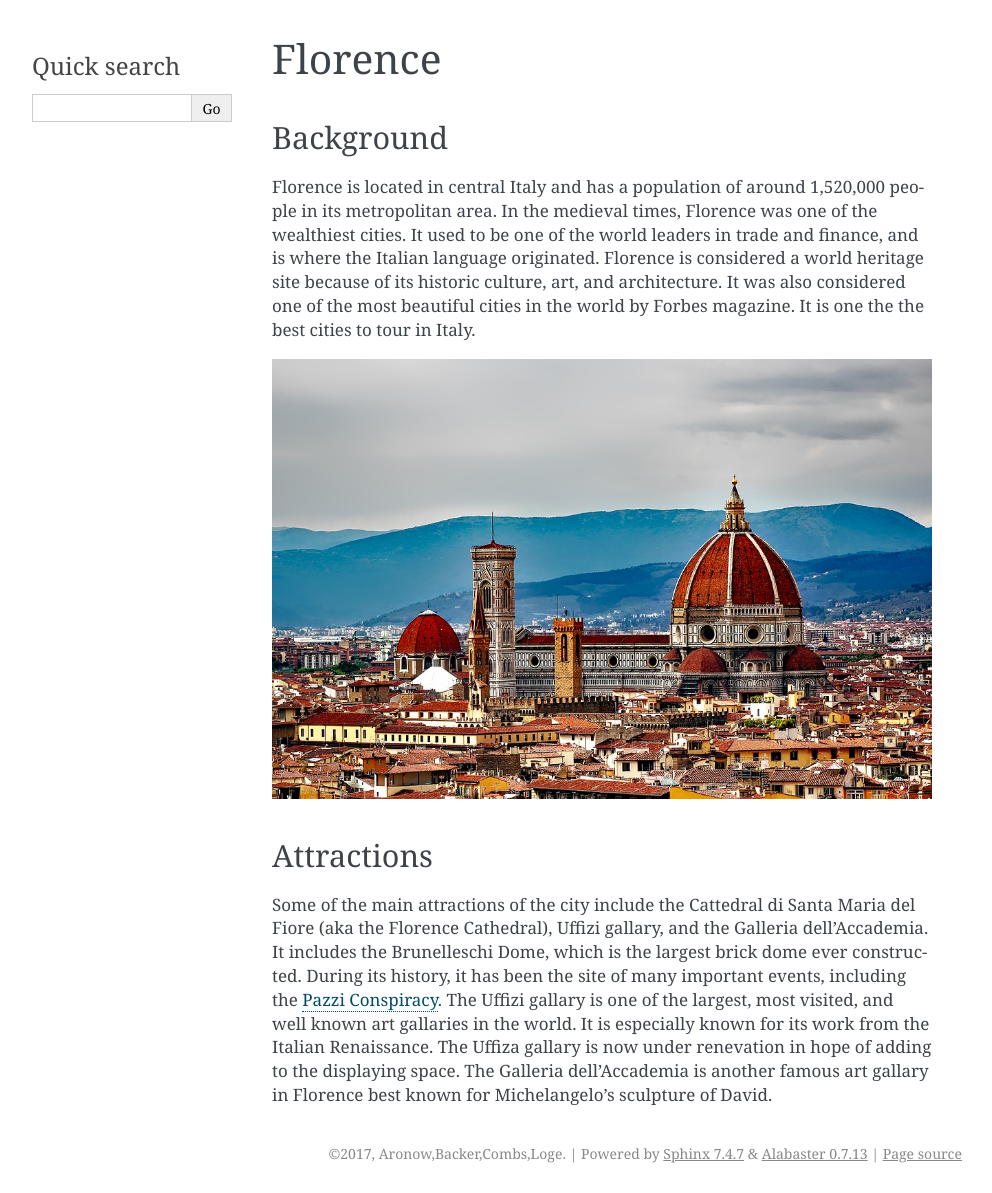
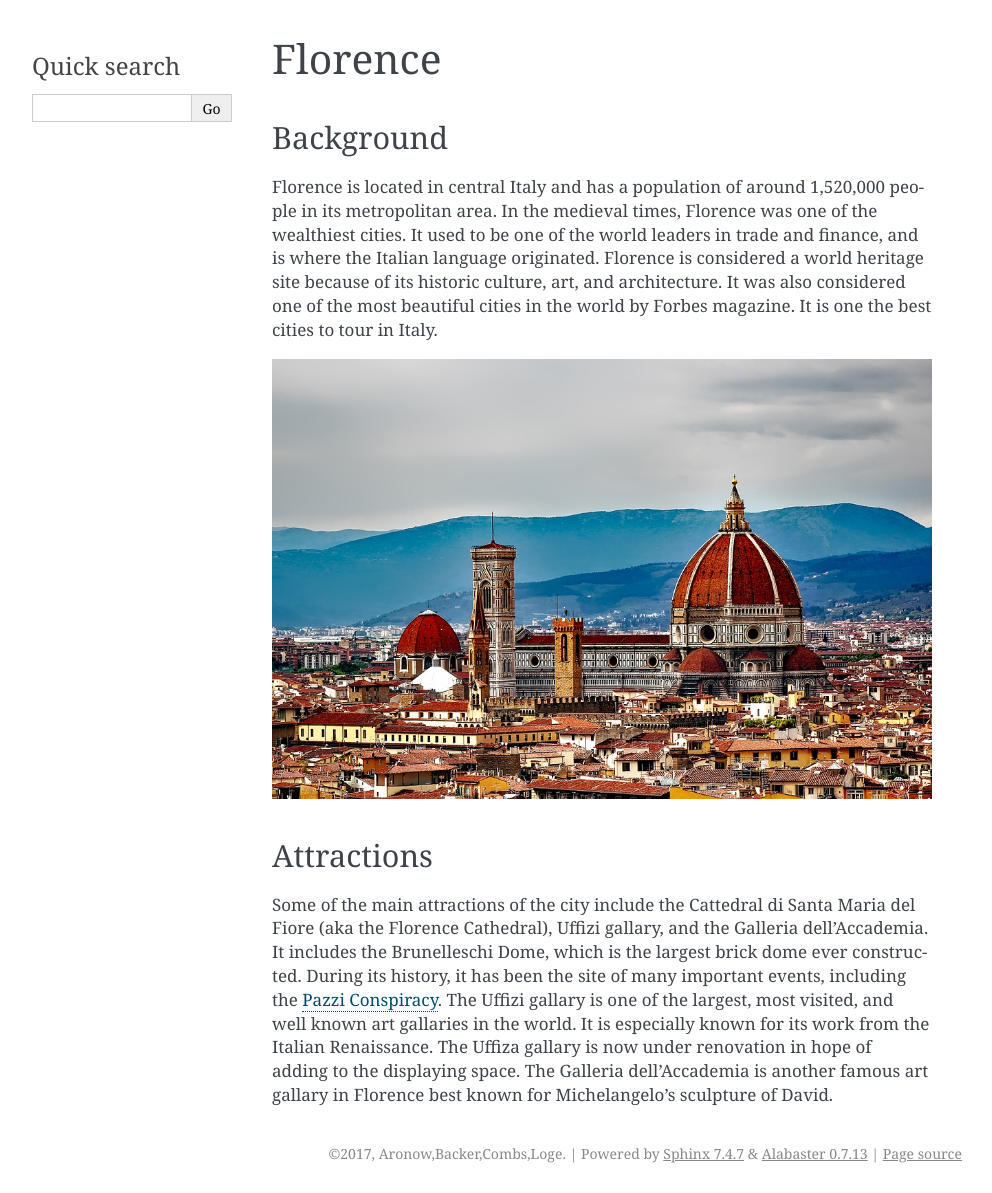
Before and after one commit to tloge/Cities_In_Italy, a Sphinx documentation site: the page built from source/florence/index.rst, in a window 1280 px wide. Shown: the whole page, without its empty margins (148-1140 px from the left). Built offline with Sphinx 7.4.7, drawn with Linux system fonts in a browser that asks for light colours.

Commit message:
Fixed grammer mistakes.

```diff
--- a/source/florence/index.rst
+++ b/source/florence/index.rst
@@ -10,7 +10,7 @@ wealthiest cities. It used to be one of the world leaders in trade and finance,
 and is where the Italian language originated. Florence is considered a world
 heritage site because of its historic culture, art, and architecture. It was
 also considered one of the most beautiful cities in the world by Forbes
-magazine. It is one the the best cities to tour in Italy.
+magazine. It is one the best cities to tour in Italy.
 
 ..  image:: florence.png
 
@@ -25,6 +25,6 @@ important events, including the
 `Pazzi Conspiracy <https://www.britannica.com/event/Pazzi-conspiracy>`_. The
 Uffizi gallary is one of the largest, most visited, and well known art gallaries
 in the world. It is especially known for its work from the Italian Renaissance.
-The Uffiza gallary is now under renevation in hope of adding to the displaying
+The Uffiza gallary is now under renovation in hope of adding to the displaying
 space. The Galleria dell'Accademia is another famous art gallary in Florence
 best known for Michelangelo's sculpture of David.
--- a/source/verona/index.rst
+++ b/source/verona/index.rst
@@ -17,7 +17,7 @@ Attractions
 -----------
 
 Some of the main tourist attractions in Verona include the Arena di Verona,
-Castelvecchio, and Torre deo Lamberti. The Arena di Verona is an Roman
+Castelvecchio, and Torre deo Lamberti. The Arena di Verona is a Roman
 amphitheatre (looks similar to the Colesium) built in AD 30! The arena used to
 house around 30,000 people, but for security reasons it now houses around 15,000
 spectators. Today it is known for its large scale opera performances. There are
```
